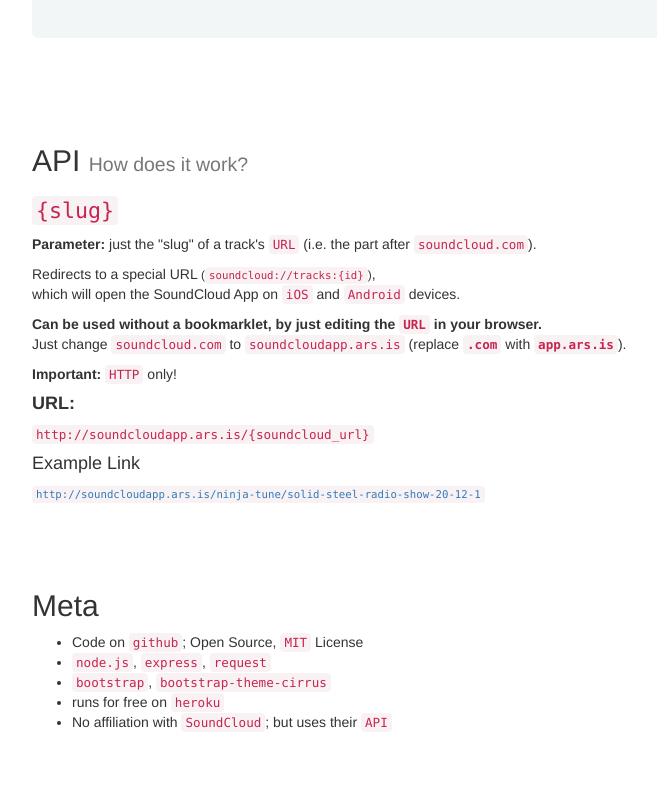
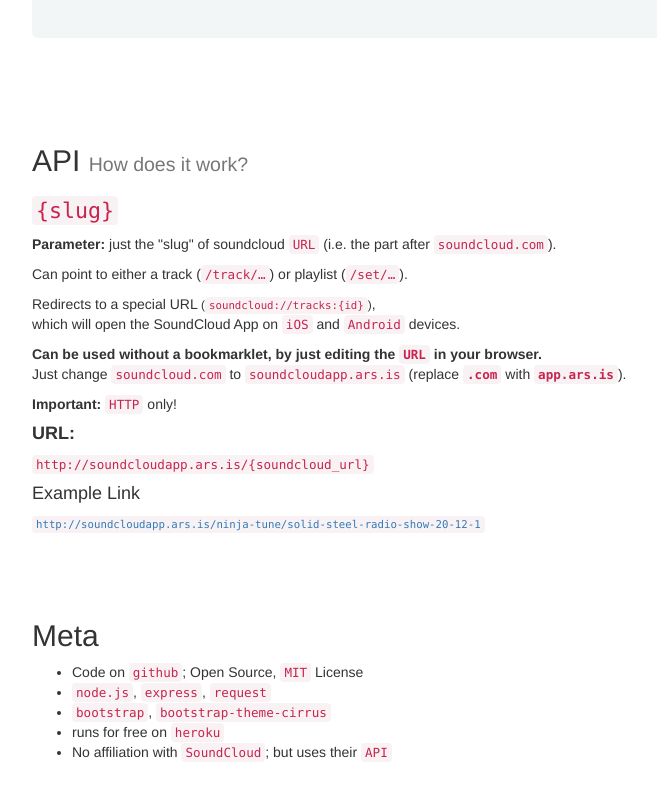
Before and after one commit to eins78/soundcloud-open-in-app-app, a website: page index.html in a window 1280 px wide. Shown: the part 821-1621 px from the top of the page, without its empty margins (38-695 px from the left). Drawn offline with nearby package versions, Linux system fonts and the light colour scheme.

Commit message:
README.md > index.html

```diff
--- a/index.html
+++ b/index.html
@@ -100,7 +100,8 @@
     <h2>API <small>How does it work?</small></h2>
     <section id="slug" class="level3">
     <h3><code>{slug}</code></h3>
-    <p><strong>Parameter:</strong> just the &quot;slug&quot; of a track's <code>URL</code> (i.e. the part after <code>soundcloud.com</code>).</p>
+    <p><strong>Parameter:</strong> just the &quot;slug&quot; of soundcloud <code>URL</code> (i.e. the part after <code>soundcloud.com</code>).</p>
+    <p>Can point to either a track (<code>/track/…</code>) or playlist (<code>/set/…</code>).</p>
     <p>Redirects to a special URL <small>(<code>soundcloud://tracks:{id}</code>)</small>,<br />which will open the SoundCloud App on <code>iOS</code> and <code>Android</code> devices.</p>
     <p><strong>Can be used without a bookmarklet, by just editing the <code>URL</code> in your browser.</strong><br />Just change <code>soundcloud.com</code> to <code>soundcloudapp.ars.is</code> (replace <strong><code>.com</code></strong> with <strong><code>app.ars.is</code></strong>).</p>
     <p><strong>Important:</strong> <code>HTTP</code> only!</p>
```
